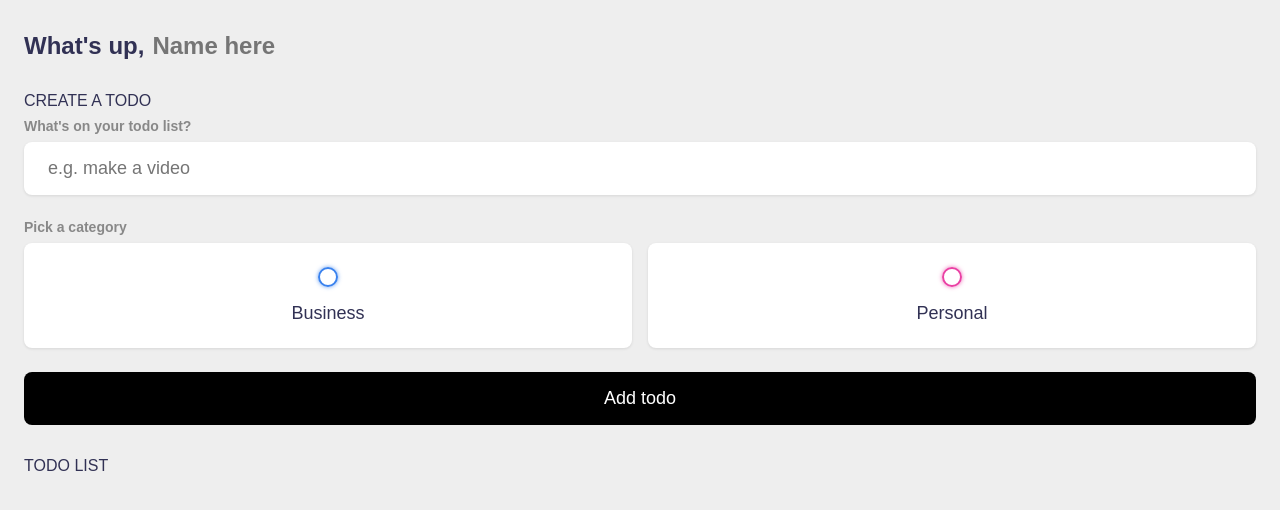
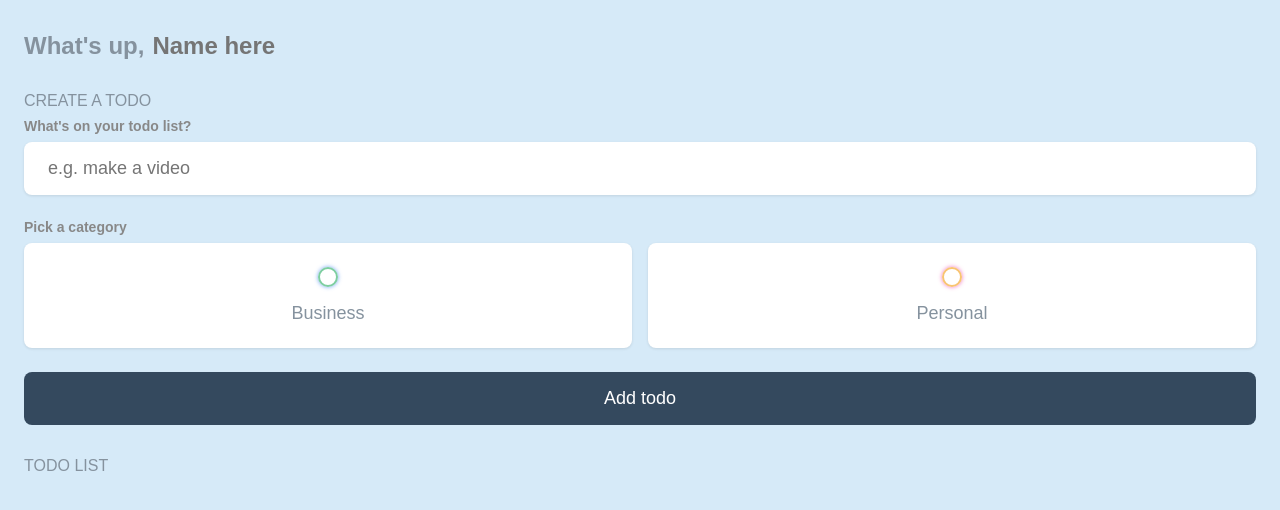
Before and after one commit to mendim-bellaqa/tasktodo, a Vue app: page / in a window 1280 px wide. Shown: the top 510 px of the page. Built offline with nearby package versions, Linux system fonts and the light colour scheme.

Commit message:
Home colors

```diff
--- a/src/main.css
+++ b/src/main.css
@@ -1,11 +1,12 @@
 :root {
-	--primary: #EA40A4;
-	--business: #3A82EE;
+	--primary: #F8C471;
+	--business: #7DCEA0;
+	--background:#D6EAF8;
 	--personal: var(--primary);
 	--light: #EEE;
 	--grey: #888;
-	--dark: #313154;
-	--danger: #ff5b57;
+	--dark: #85929E;
+	--danger: #F1948A;
 
 	--shadow: 0 1px 3px rgba(0, 0, 0, 0.1);
 
@@ -29,7 +30,7 @@ input:not([type="radio"]):not([type="checkbox"]), button {
 }
 
 body {
-	background: var(--light);
+	background: var(--background);
 	color: var(--dark);
 }
 
@@ -158,7 +159,7 @@ input:checked ~ .bubble::after {
 	font-size: 1.125rem;
 	padding: 1rem 1.5rem;
 	color: #FFF;
-	background-color: black;
+	background-color: #34495E;
 	border-radius: 0.5rem;
 	box-shadow: black;
 	cursor: pointer;
@@ -167,6 +168,7 @@ input:checked ~ .bubble::after {
 
 .create-todo input[type="submit"]:hover {
 	opacity: 0.75;
+	background-color: #34495E;
 }
 
 .todo-list .list {
```
